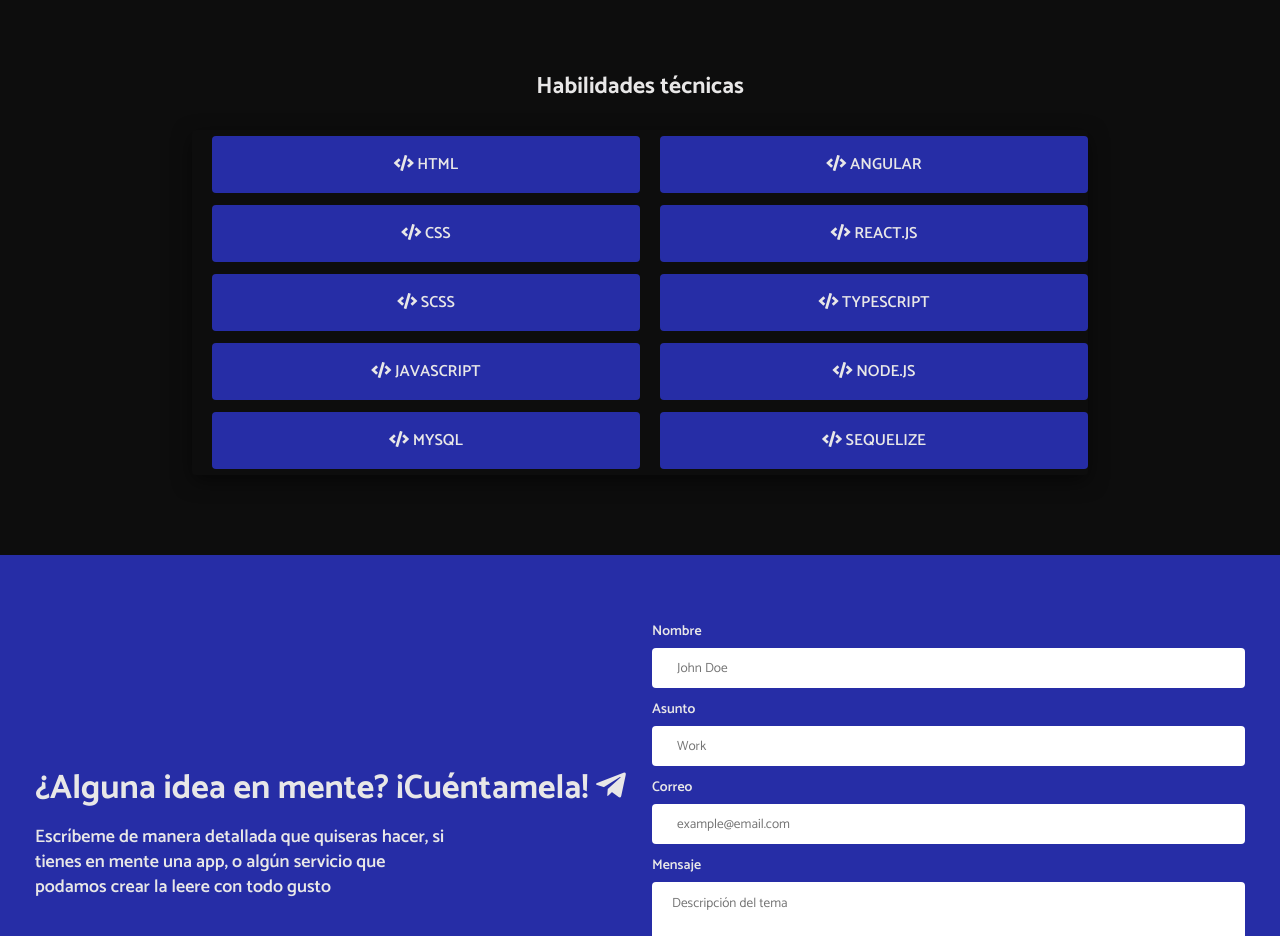
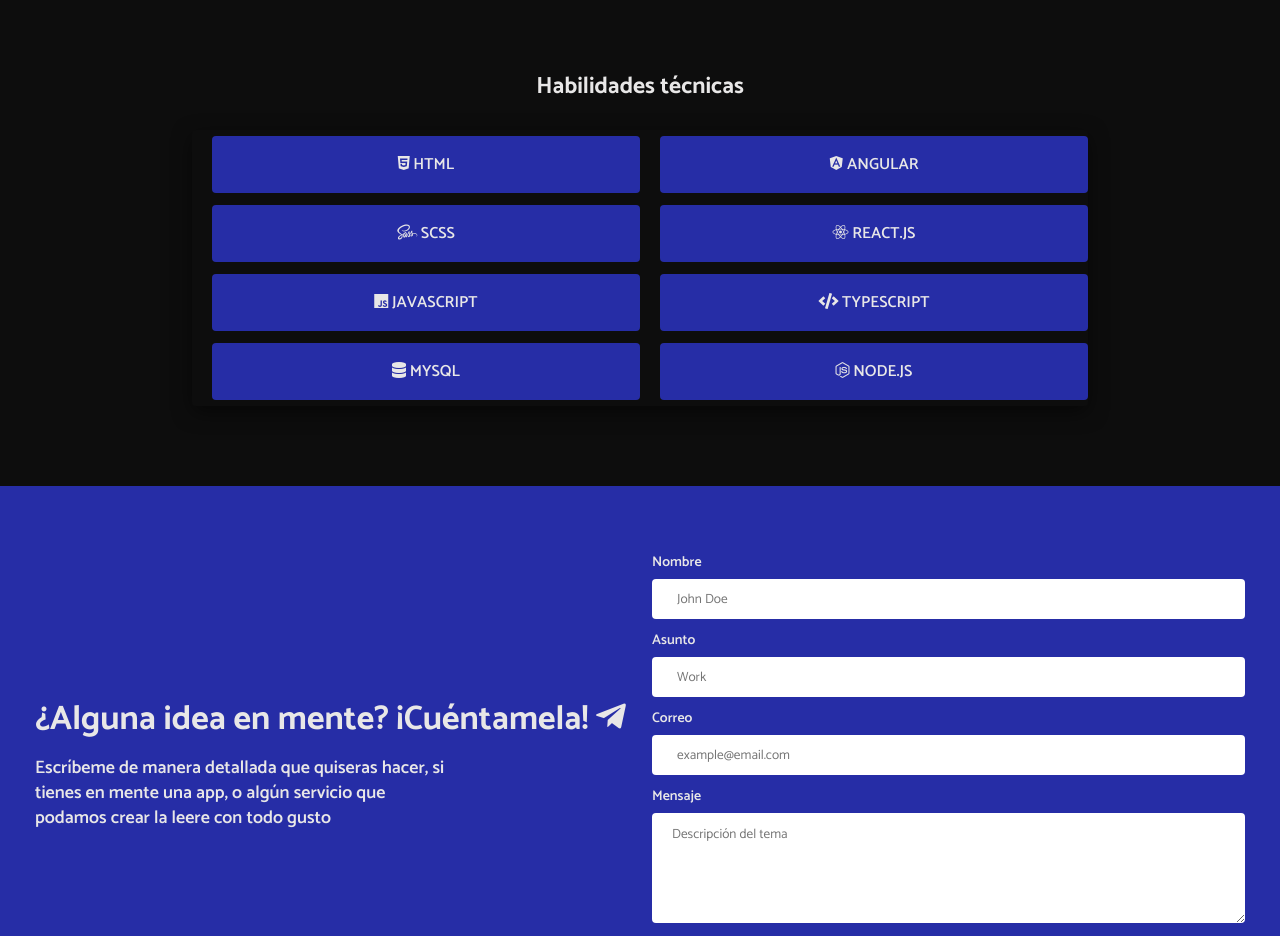
Before and after one commit to shockiu/portafolio-shockiu, a website: page index.html in a window 1280 px wide. Shown: the part 1140-2076 px from the top of the page. Drawn offline with Linux system fonts and the light colour scheme.

Commit message:
icons for skills

```diff
--- a/index.html
+++ b/index.html
@@ -284,40 +284,33 @@
                 <div class="about__container">
                     <div class="about__desc blue-cadet">
 
-                        <p class="ability-desc">
-                            <i class="fas fa-code"></i>  HTML
-                        </p>
-                        <p class="ability-desc">
-                            <i class="fas fa-code"></i> CSS
-                        </p>
-                        <p class="ability-desc">
-                            <i class="fas fa-code"></i> SCSS
-                        </p>
-                        <p class="ability-desc">
-                            <i class="fas fa-code"></i> JAVASCRIPT
-                        </p>
-                        <p class="ability-desc">
-                            <i class="fas fa-code"></i> MYSQL
-                        </p>
+                        <div class="ability-desc">
+                            <i class="fab fa-html5"></i>  HTML
+                        </div>
+                        <div class="ability-desc">
+                            <i class="fab fa-sass"></i> SCSS
+                        </div>
+                        <div class="ability-desc">
+                            <i class="fab fa-js"></i> JAVASCRIPT
+                        </div>
+                        <div class="ability-desc">
+                            <i class="fas fa-database"></i> MYSQL
+                        </div>
 
                     </div>
                     <div class="about__desc blue-cadet">
-                        <p class="ability-desc">
-                            <i class="fas fa-code"></i> ANGULAR
-                        </p>
-                        <p class="ability-desc">
-                            <i class="fas fa-code"></i> REACT.JS
-                        </p>
-                        <p class="ability-desc">
+                        <div class="ability-desc">
+                            <i class="fab fa-angular"></i> ANGULAR
+                        </div>
+                        <div class="ability-desc">
+                            <i class="fab fa-react"></i> REACT.JS
+                        </div>
+                        <div class="ability-desc">
                             <i class="fas fa-code"></i> TYPESCRIPT
-                        </p>
-                        <p class="ability-desc">
-                            <i class="fas fa-code"></i>  NODE.JS
-                        </p>
-                        <p class="ability-desc">
-                            <i class="fas fa-code"></i>  SEQUELIZE
-                        </p>
-
+                        </div>
+                        <div class="ability-desc">
+                            <i class="fab fa-node-js"></i>  NODE.JS
+                        </div>
                     </div>
                 </div>
             </div>
--- a/sass/layout/_about.scss
+++ b/sass/layout/_about.scss
@@ -41,8 +41,32 @@
         padding-bottom: 16px;
         text-align: center;
         width: 100%;
-        background-color: $cadet-blue;
         margin: 6px;
         border-radius: 4px;
+        transition: all 1.6s;
+        position: relative;
+        transform-style: preserve-3d;
+        background-color: $cadet-blue;
     }
+    /*
+    .card__ability {
+        position: absolute;
+        width: 100%;
+        height: 100%;
+        text-align: center;
+        font-weight: bold;
+        -webkit-backface-visibility: hidden;
+        backface-visibility: hidden;
+
+      }
+
+    .card__face--back {
+        transform: rotateY(180deg);
+    }
+
+
+    .is-flipped {
+        transform: rotateY(180deg);
+    }
+    */
 }
```
Also changed, not shown: css/style.css.
